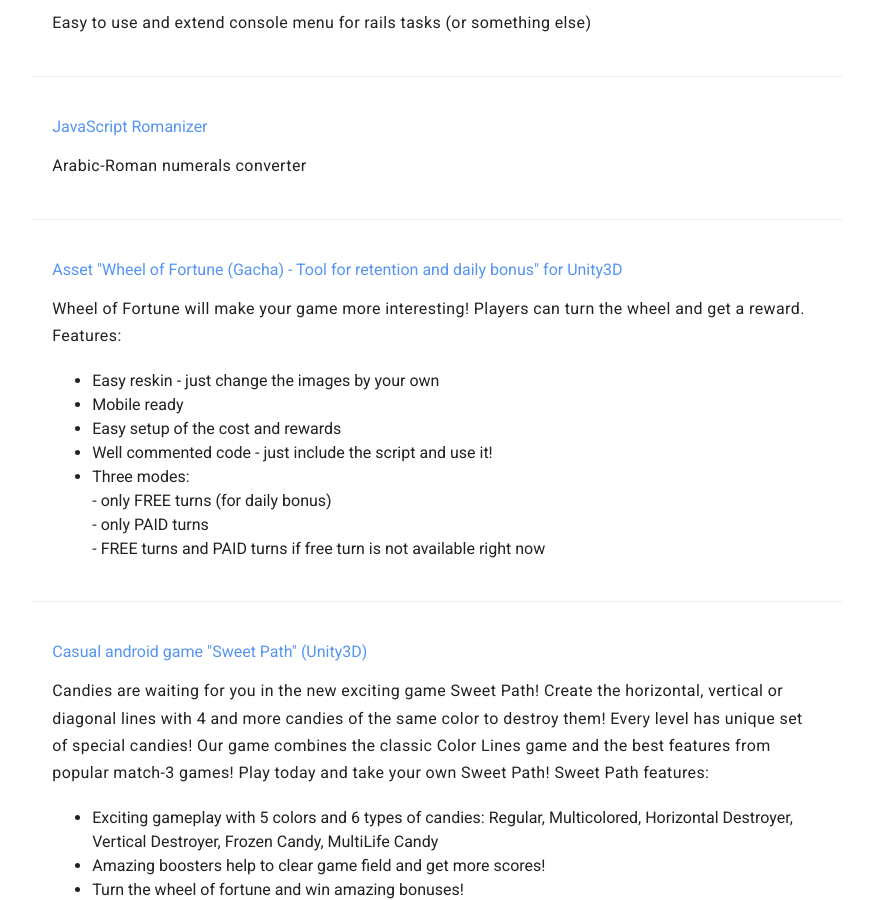
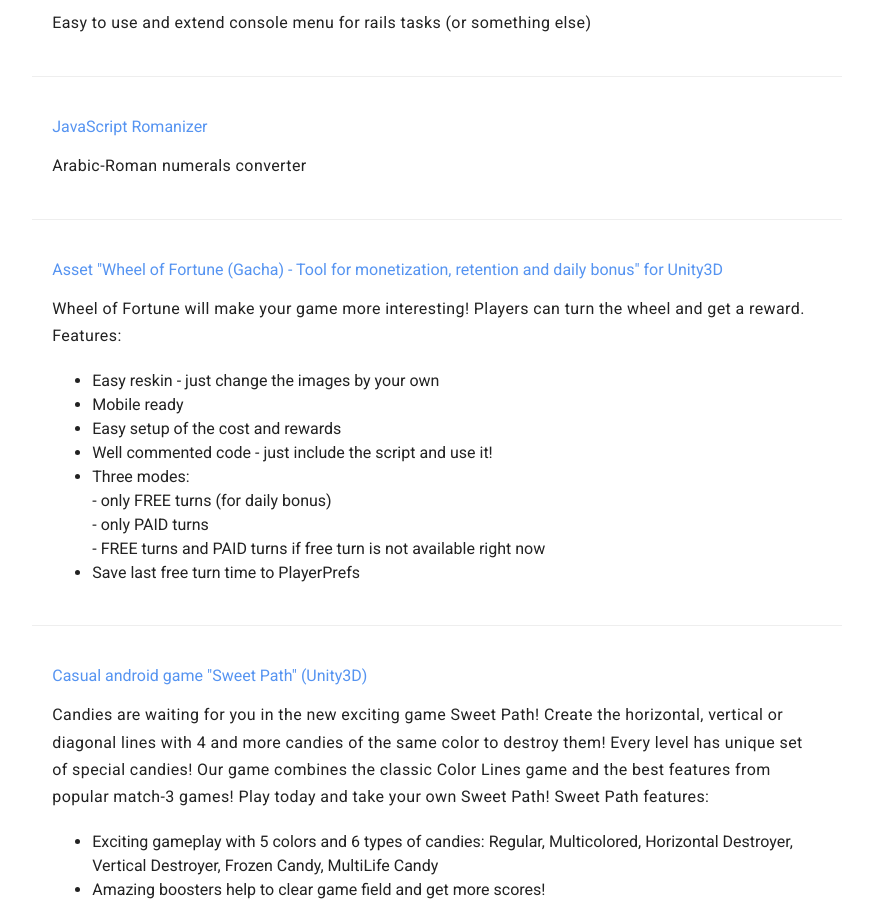
Before and after one commit to pavelkomiagin/pavelkomiagin.github.io, a Jekyll site: the page built from projects.html, in a window 1280 px wide and 900 px high, scrolled down 694 px. Shown: the whole window, without its empty margins (203-1076 px from the left). Built offline with Jekyll 4.4.1, drawn with Linux system fonts in a browser that asks for light colours.

Commit message:
Update Gacha info

```diff
--- a/projects.html
+++ b/projects.html
@@ -29,7 +29,7 @@ title: Projects
     </div>
     <hr />
     <div class="item">
-        <a class="url" href="https://www.assetstore.unity3d.com/en/#!/content/66403">Asset "Wheel of Fortune (Gacha) - Tool for retention and daily bonus" for Unity3D</a>
+        <a class="url" href="https://www.assetstore.unity3d.com/en/#!/content/66403">Asset "Wheel of Fortune (Gacha) - Tool for monetization, retention and daily bonus" for Unity3D</a>
         <p>Wheel of Fortune will make your game more interesting! Players can turn the wheel and get a reward.<br> Features: </p>
 
         <ul>
@@ -42,6 +42,7 @@ title: Projects
                 - only PAID turns<br>
                 - FREE turns and PAID turns if free turn is not available right now
             </li>
+            <li>Save last free turn time to PlayerPrefs</li>
         </ul>
     </div>
     <hr />
```
